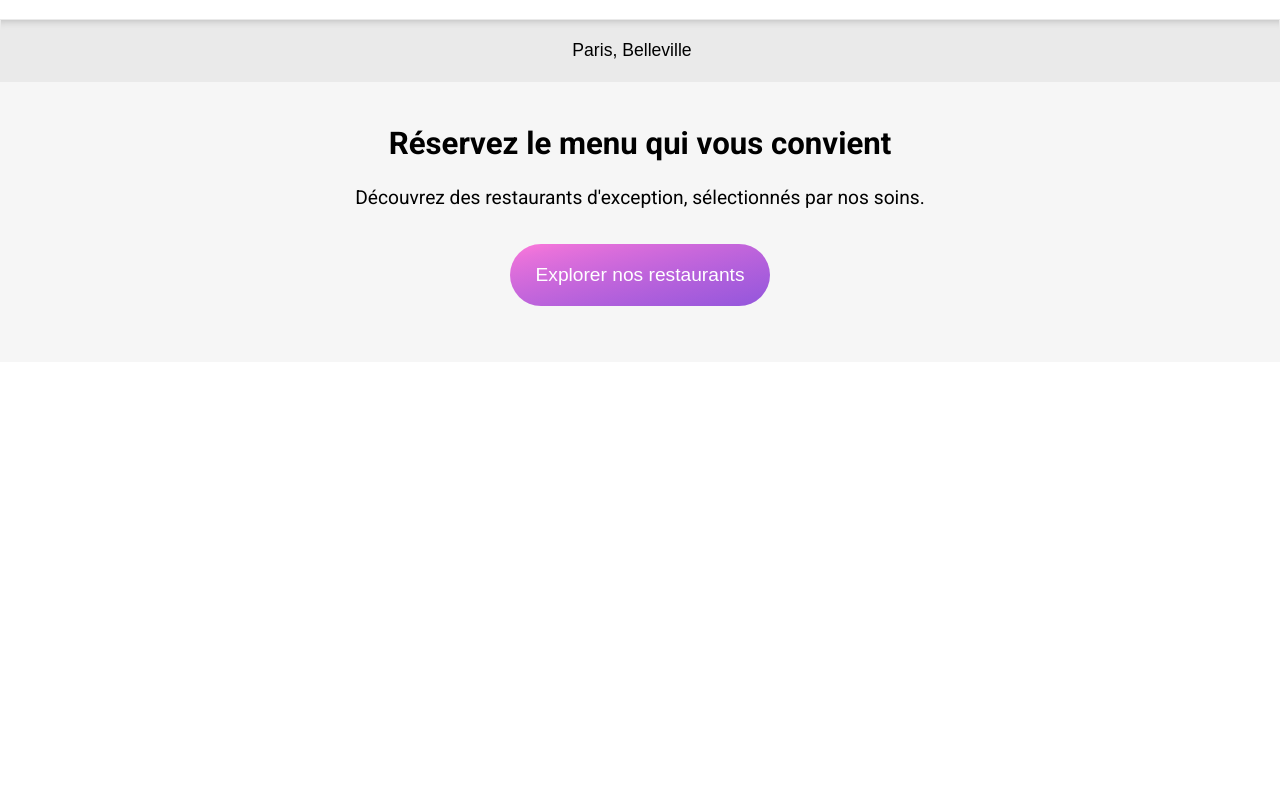
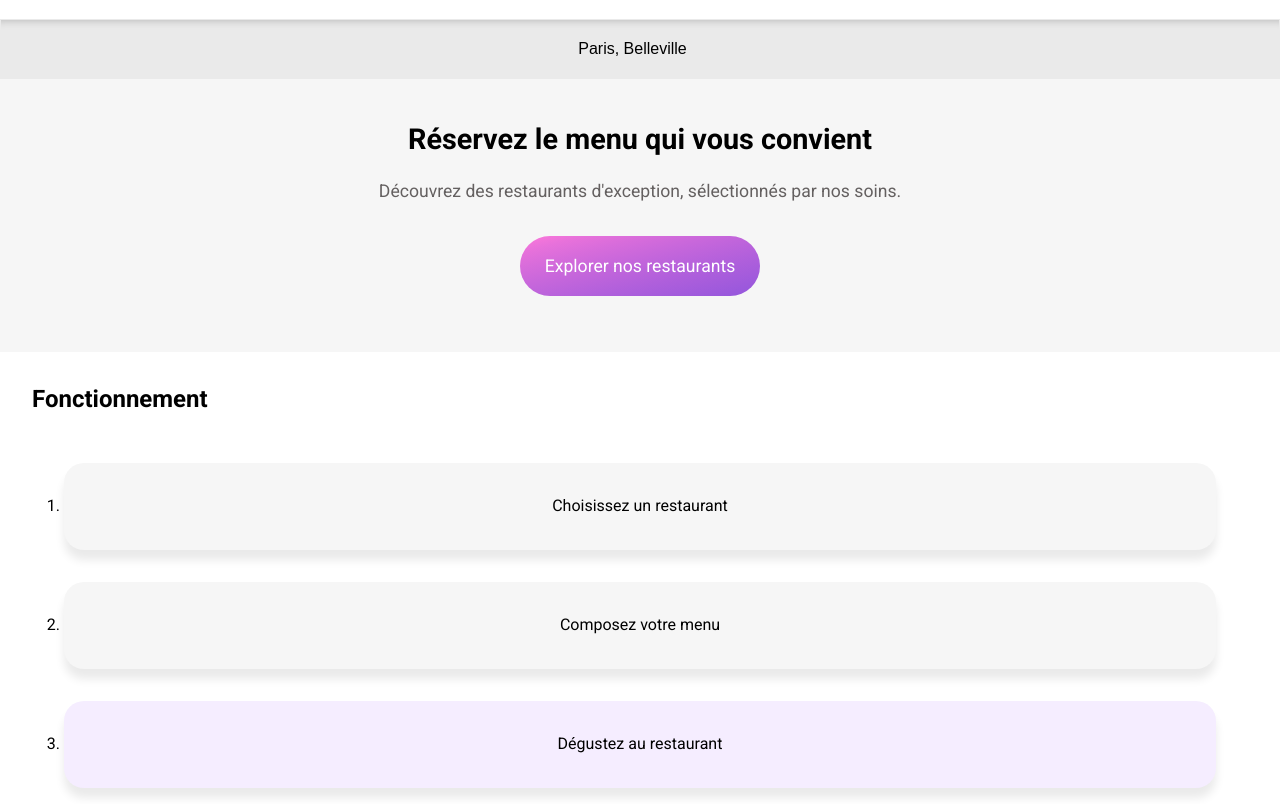
Before and after one commit to Grahf-OC/MaximeNicolau_3_16082021, a website: page index.html in a window 1280 px wide. Shown: the part 85-889 px from the top of the page. Before the commit the page ends 800 px from the top, so only its background shows below. Drawn offline with Linux system fonts and the light colour scheme; a web font is replaced by a local one.

Commit message:
début mid-section

```diff
--- a/Sass/abstracts/_mixins.scss
+++ b/Sass/abstracts/_mixins.scss
@@ -1,7 +1,8 @@
-@mixin flexcenter {
+@mixin flexcenter($direction: row) {
     display: flex;
     justify-content: center;
     align-items: center;
+    flex-direction: $direction
 }
 
 @function rem($n) {             //transforme pixels en rem
--- a/Sass/abstracts/_variables.scss
+++ b/Sass/abstracts/_variables.scss
@@ -1,3 +1,4 @@
 $purple: #9356DC;
 $pink: #FF79DA;
 $green: #99E2D0;
+$grey: #F6F6F6;
--- a/Sass/base/_typography.scss
+++ b/Sass/base/_typography.scss
@@ -39,4 +39,11 @@ a {
 
 ul {
     list-style-type: none;
+    padding: 0;
+    margin: 0;
 }
+
+ol {
+    padding: 0;
+    margin: 0;
+}
--- a/Sass/components/_buttons.scss
+++ b/Sass/components/_buttons.scss
@@ -0,0 +1,15 @@
+@use '../abstracts/' as *;
+
+.top-section {
+  &__button {
+    background: linear-gradient(to bottom right, $pink, 40%, $purple);
+    color: white;
+    padding: rem(20) rem(25);
+    border-radius: rem(35);
+    border: transparent;
+    margin-bottom: rem(56);
+    font-size: 1.1rem;
+    cursor: pointer;
+    font-family: "Roboto", sans-serif;
+  }
+}
--- a/Sass/components/_form.scss
+++ b/Sass/components/_form.scss
@@ -10,6 +10,6 @@
     background: #EAEAEA;
     text-align: center;
     box-shadow: inset 0px 10px 10px -10px rgb(175, 175, 175);
-    font-size: 1.1em;
+    font-size: 1rem;
     font-weight: 500;
 }
--- a/Sass/pages/_accueil.scss
+++ b/Sass/pages/_accueil.scss
@@ -1,36 +1,44 @@
 @use '../abstracts/' as *;
 
 .top-section {
-    display: flex;
-    flex-direction: column;
-    text-align: center;
-    background: #F6F6F6;
+   @include flexcenter(column);
+    background: $grey;
 
     &__heading {
-        font-size: 1.3em;
+        font-size: 1.2rem;
         padding: rem(42) rem(80) rem(22) rem(80);
-
     }
 
     &__content {
-        font-size: 1.2em;
+        font-size: 1.1rem;
         padding: 0 rem(31) rem(33) rem(31);
         font-weight: 400;
+        text-align: center;
+        color: #646060;
     }
+}
 
-    &__div-button {
-        width: 100%;
+.mid-section {
+    &__heading {
+        padding: 1rem;
+        margin: 1rem;
+    }
+}
 
-        &__button {
-            background: linear-gradient(to bottom right, $pink, 40%, $purple);
-            color: white;
-            padding: rem(20) rem(25);
-            border-radius: rem(35);
-            border: transparent;
-            margin-bottom: rem(56);
-            font-size: 1.2em;
-            cursor: pointer;
+.list {
+    @include flexcenter(column);
+    &__element {
+        width: 90%;
+        padding: rem(33) rem(69);
+        margin: 1rem auto;
+        background: $grey;
+        text-align: center;
+        border-radius: rem(20);
+        box-shadow: 0 rem(10) rem(10) #eaeaea;
+        cursor: pointer;
+
+        &--third {
+            background: #F5EDFF;
         }
     }
-
 }
--- a/index.html
+++ b/index.html
@@ -33,12 +33,30 @@
 
     </div>
 
-    <div class="top-section__div-button">
-      <button class="top-section__div-button__button" type="button">Explorer nos restaurants</button>
+    <div>
+      <button class="top-section__button" type="button">Explorer nos restaurants</button>
     </div>
 
   </section>
 
+  <section class="mid-section">
+    <h2 class="mid-section__heading">Fonctionnement</h2>
+    <ol class="list">
+      <li class="list__element">
+        <p>Choisissez un restaurant</p>
+
+      </li>
+      <li class="list__element">
+        <p>Composez votre menu</p>
+        </li>
+      <li class="list__element list__element--third">
+        <p>Dégustez au restaurant</p>
+
+      </li>
+
+
+    </ol>
+  </section>
 
 </body>
 
```
Also changed, not shown: public/css/main.css, 1 other file.
